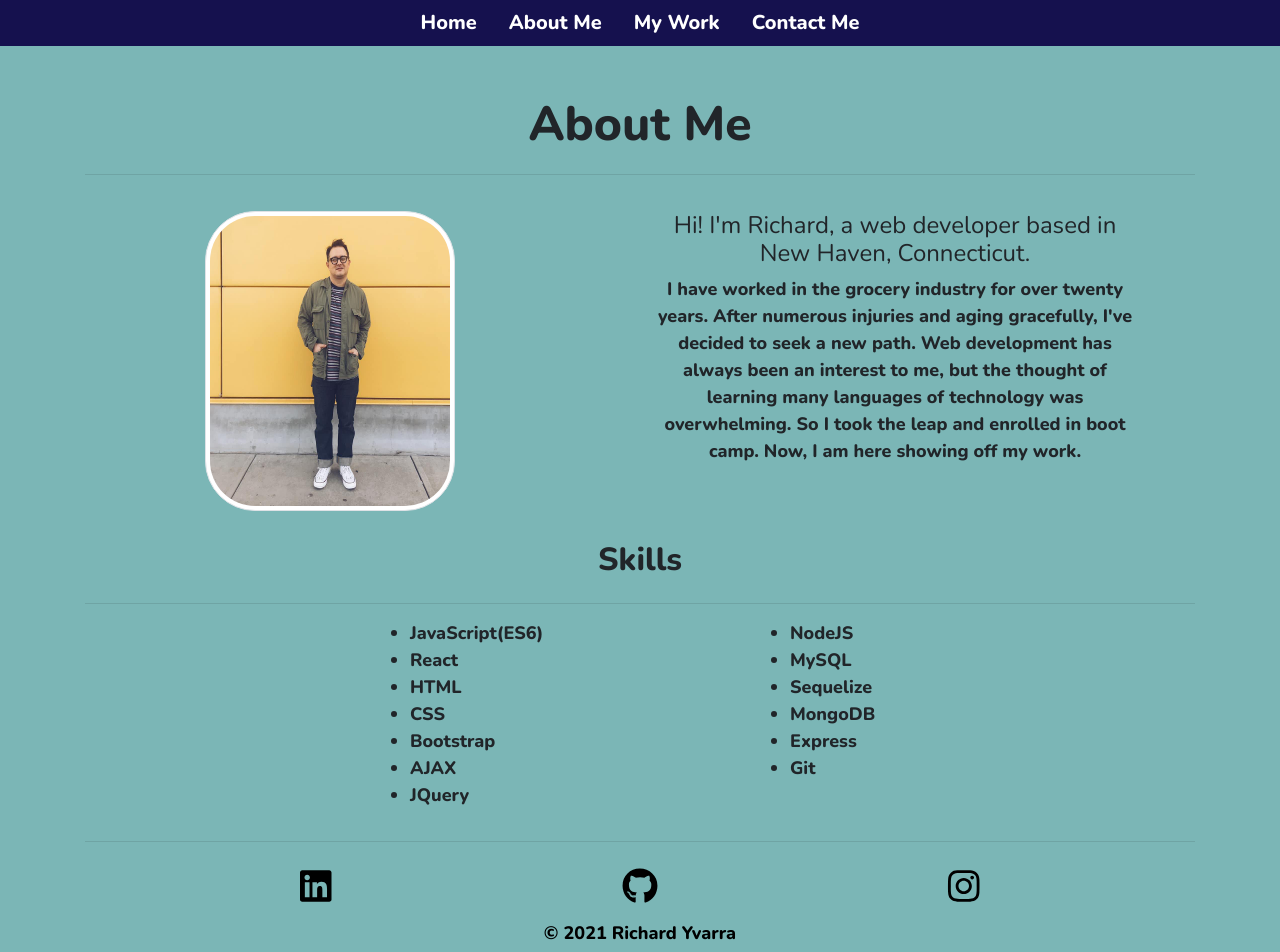
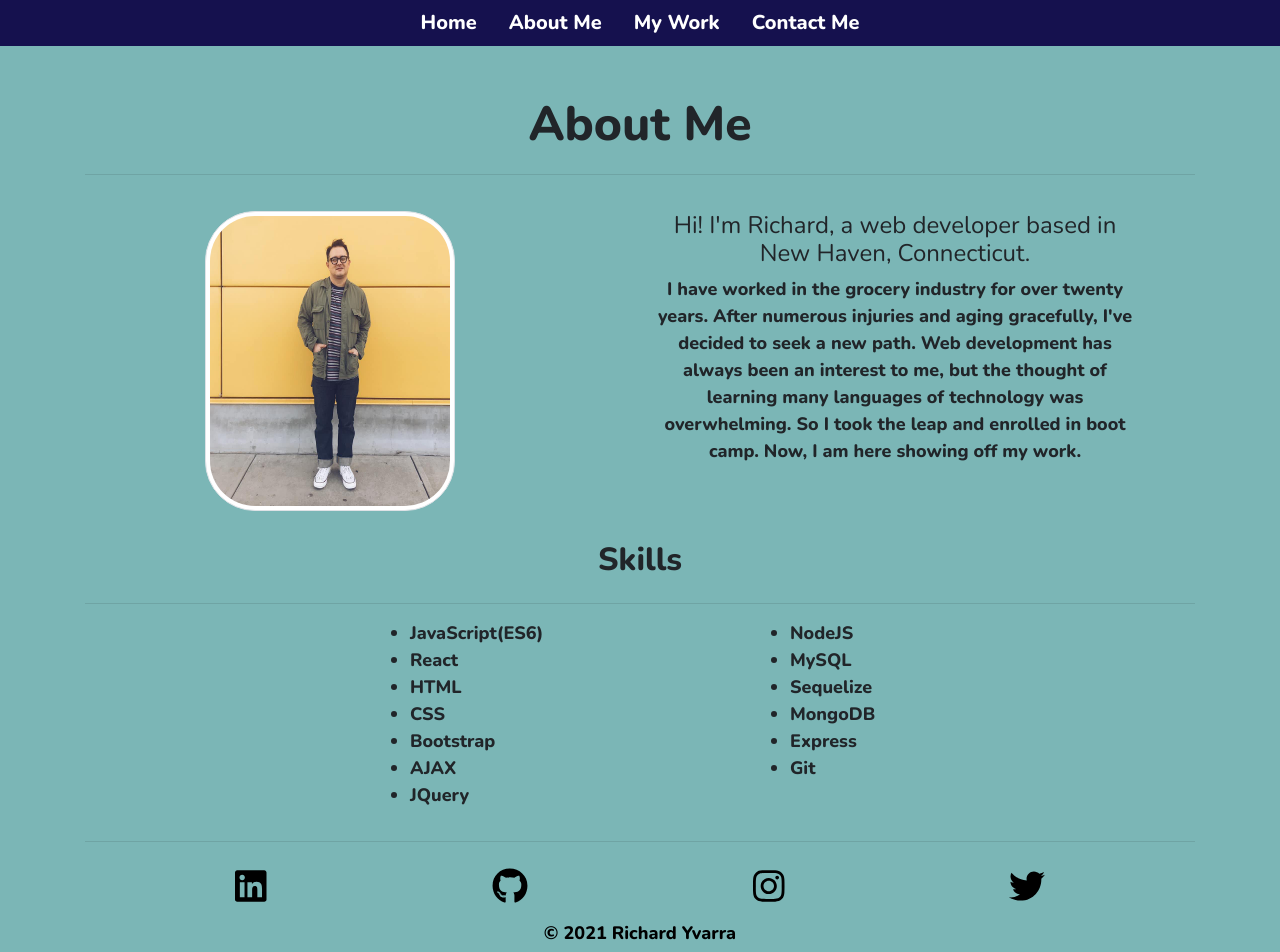
Before and after one commit to Vinyl77/react-portfolio, a React (Create React App) app: page /about in a window 1280 px wide. Shown: the top 952 px of the page. Built offline with nearby package versions, Linux system fonts and the light colour scheme.

Commit message:
added twitter

```diff
--- a/src/components/Footer/index.js
+++ b/src/components/Footer/index.js
@@ -1,6 +1,6 @@
 import React from "react";
 import { FontAwesomeIcon } from "@fortawesome/react-fontawesome";
-import { faLinkedin, faGithub, faInstagram } from '@fortawesome/free-brands-svg-icons';
+import { faLinkedin, faGithub, faInstagram, faTwitter } from '@fortawesome/free-brands-svg-icons';
 import "./style.css"
 
 function Footer() {
@@ -12,6 +12,7 @@
                         <FontAwesomeIcon icon={faLinkedin} size="2x" onClick={() => window.open("https://www.linkedin.com/in/richard-yvarra-205131205/")}/>
                         <FontAwesomeIcon icon={faGithub} size="2x" onClick={() => window.open("https://github.com/Vinyl77")}/>
                         <FontAwesomeIcon icon={faInstagram} size="2x" onClick={() => window.open("https://www.instagram.com/archive77/?hl=en")}/>
+                        <FontAwesomeIcon icon={faTwitter} size="2x" onClick={() => window.open("https://twitter.com/RYDEV77")}/>
                 </p>
                 <p className="col-sm-12 copyright">
                     &copy; 2021 Richard Yvarra
```
